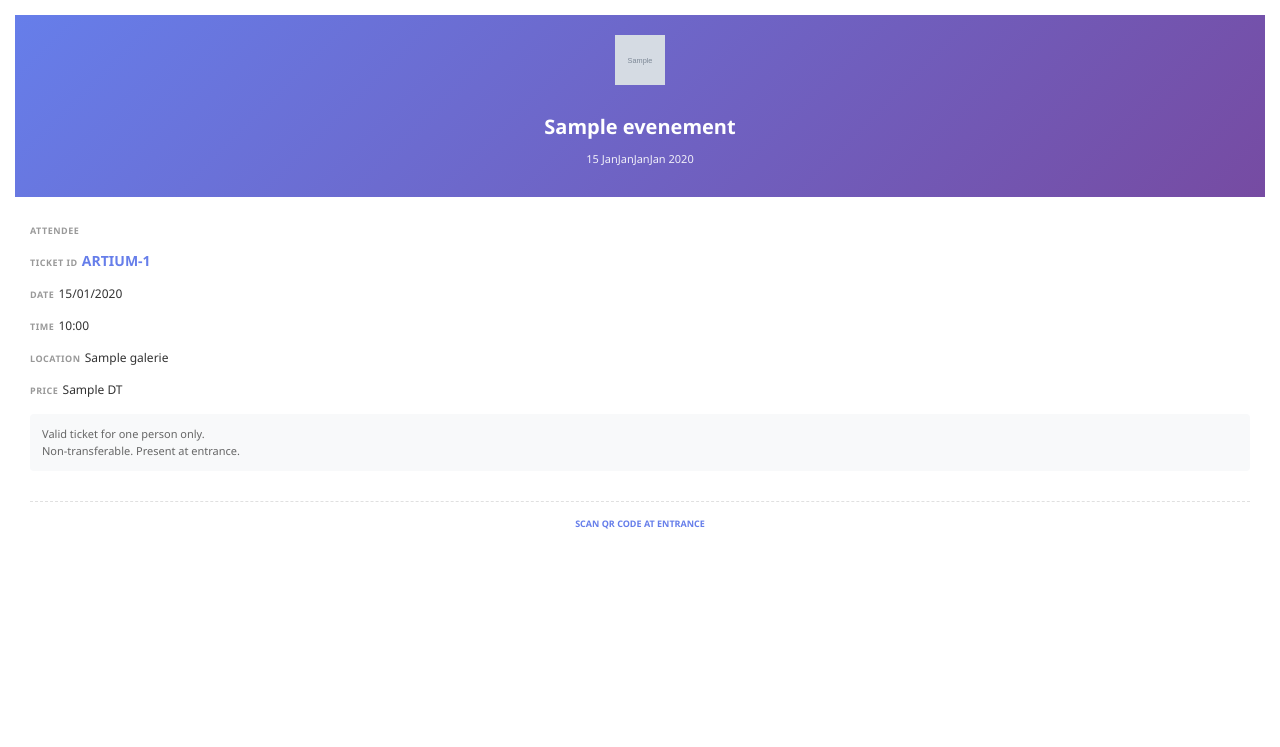
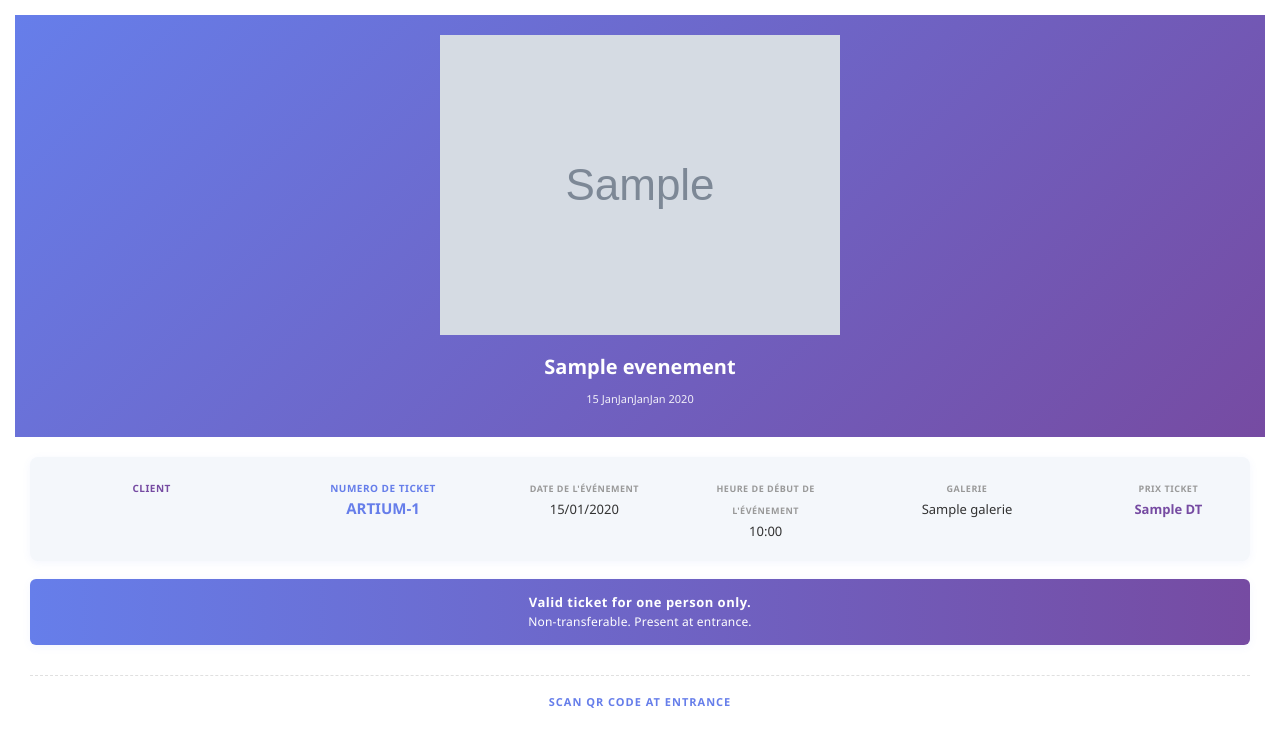
Before and after one commit to RouaZribi203/Esprit-PIDEV-3A52-2026-ARTIUM, a Symfony app: template templates/pdf/ticket_pdf.html.twig in a window 1280 px wide. Shown: the top 747 px of the page. Run offline with Twig, Linux system fonts and the light colour scheme; the template is opened without the code that fills it: most values are stand-ins (such as "Sample title", 1, 10 or a date in 2020); grey boxes marked "Sample" are stand-in pictures; some libraries are stand-ins or nearby versions.

Commit message:
verification et dernieres modifications

```diff
--- a/templates/Front Office/eventsartiste/eventartiste.html.twig
+++ b/templates/Front Office/eventsartiste/eventartiste.html.twig
@@ -43,7 +43,7 @@
                     <span class="ms-3"><i class="bi bi-circle-fill pe-1"></i>{{ evenement.statut ? evenement.statut.value : '' }}</span>
                     <span class="ms-3"><i class="bi bi-ticket-perforated pe-1"></i>{{ row.tickets_sold }} vendu(s)</span>
                   </div>
-                  <p class="small mb-0 text-truncate">{{ evenement.description|striptags|slice(0, 140) }}</p>
+                  <p class="small mb-0 text-truncate event-description">{{ evenement.description|striptags|slice(0, 140) }}</p>
                 </div>
                 <div class="d-flex gap-2 mt-3 mt-md-0">
                   {% if evenement.statut and evenement.statut.value == 'À venir' %}
--- a/templates/Front Office/eventsfront/eventsfront.html.twig
+++ b/templates/Front Office/eventsfront/eventsfront.html.twig
@@ -61,7 +61,8 @@
                           <span class="badge bg-success ms-2">{{ row.ai_score }}/10</span>
                         {% endif %}
                       </h5>
-                      <form method="post" action="{{ path('app_eventdetails', { id: evenement.id }) }}" style="position: relative; z-index: 10;">
+
+                      <form method="post" action="{{ path('app_payment_checkout', { id: evenement.id }) }}" style="position: relative; z-index: 10;">
                         <input type="hidden" name="_token" value="{{ csrf_token('buy_ticket_' ~ evenement.id) }}">
                         <button class="btn btn-sm btn-outline-primary" type="submit" aria-label="Acheter ticket">
                           <i class="bi bi-ticket-perforated"></i>
--- a/templates/emails/ticket.html.twig
+++ b/templates/emails/ticket.html.twig
@@ -30,7 +30,7 @@
                                 Ticket Disponible! ✨
                             </h1>
                             <p style="margin: 0 0 30px 0; text-align: center; color: #718096; font-size: 16px; line-height: 1.6;">
-                                Merci <strong>{{ user.prenom }}</strong>, votre ticket est prêt. Conservez-le précieusement! Le code QR est en pièce jointe.
+                                Merci <strong>{{ user.prenom }}</strong>, votre ticket est prêt. Conservez-le précieusement!
                             </p>
 
                             <!-- DÉTAILS DE L'ÉVÉNEMENT -->
@@ -71,7 +71,7 @@
                                     <td style="background: #fef3c7; border-left: 4px solid #f59e0b; padding: 20px; border-radius: 6px;">
                                         <p style="margin: 0; font-size: 14px; color: #92400e;">
                                             <strong>⚠️ Important:</strong><br>
-                                            Présentez ce code QR à l'entrée. Une seule personne par ticket. Non transférable.
+                                            Présentez votre code QR à l'entrée. Une seule personne par ticket. Non transférable.
                                         </p>
                                     </td>
                                 </tr>
--- a/templates/pdf/ticket_pdf.html.twig
+++ b/templates/pdf/ticket_pdf.html.twig
@@ -101,7 +101,7 @@
         <!-- Header -->
         <div class="ticket-header">
             {% if logo %}
-            <img src="{{ logo }}" alt="ARTIUM" class="logo">
+            <img src="{{ logo }}" alt="ARTIUM" style="width: 400px;;">
             {% endif %}
             <h1 class="event-title">{{ evenement.titre }}</h1>
             <p class="event-date">
@@ -115,52 +115,41 @@
 
         <!-- Content -->
         <div class="ticket-content">
-            <div class="info-section">
-                <div class="info-item">
-                    <span class="info-label">Attendee</span>
-                    <span class="info-value">{{ user.prenom }} {{ user.nom }}</span>
+            <div class="info-section" style="display: flex; flex-wrap: wrap; gap: 18px 32px; background: #f4f7fb; border-radius: 8px; padding: 18px 12px 10px 12px; box-shadow: 0 2px 8px rgba(102,126,234,0.07); margin-bottom: 18px; justify-content: center; text-align: center;">
+                <div class="info-item" style="flex: 1 1 160px; min-width: 140px;">
+                    <span class="info-label" style="color: #764ba2; font-size: 10px;">Client</span><br>
+                    <span class="info-value" style="font-size: 15px; color: #222; font-weight: 600; letter-spacing: 0.5px;">{{ user.prenom }} {{ user.nom }}</span>
                 </div>
-
-                <div class="info-item">
-                    <span class="info-label">Ticket ID</span>
-                    <span class="info-value large">ARTIUM-{{ ticket.id }}</span>
+                <div class="info-item" style="flex: 1 1 120px; min-width: 120px;">
+                    <span class="info-label" style="color: #667eea; font-size: 10px;">Numero de ticket</span><br>
+                    <span class="info-value large" style="font-size: 15px; color: #667eea; font-weight: 700;">ARTIUM-{{ ticket.id }}</span>
                 </div>
-
                 {% if evenement.dateDebut %}
-                <div class="info-item">
-                    <span class="info-label">Date</span>
-                    <span class="info-value">{{ evenement.dateDebut|date('d/m/Y') }}</span>
+                <div class="info-item" style="flex: 1 1 100px; min-width: 100px;">
+                    <span class="info-label">Date de l'événement</span><br>
+                    <span class="info-value" style="font-size: 13px;">{{ evenement.dateDebut|date('d/m/Y') }}</span>
                 </div>
-
-                <div class="info-item">
-                    <span class="info-label">Time</span>
-                    <span class="info-value">{{ evenement.dateDebut|date('H:i') }}</span>
+                <div class="info-item" style="flex: 1 1 80px; min-width: 80px;">
+                    <span class="info-label">Heure de début de l'événement</span><br>
+                    <span class="info-value" style="font-size: 13px;">{{ evenement.dateDebut|date('H:i') }}</span>
                 </div>
                 {% endif %}
-
-                <div class="info-item">
-                    <span class="info-label">Location</span>
-                    <span class="info-value">
-                        {% if evenement.galerie %}
-                            {{ evenement.galerie.nom }}
-                        {% else %}
-                            ARTIUM
-                        {% endif %}
-                    </span>
+                <div class="info-item" style="flex: 1 1 140px; min-width: 120px;">
+                    <span class="info-label">Galerie</span><br>
+                    <span class="info-value" style="font-size: 13px;">{% if evenement.galerie %}{{ evenement.galerie.nom }}{% else %}ARTIUM{% endif %}</span>
                 </div>
-
-                <div class="info-item">
-                    <span class="info-label">Price</span>
-                    <span class="info-value">{{ evenement.prixTicket|default('Free') }} DT</span>
+                <div class="info-item" style="flex: 1 1 80px; min-width: 80px;">
+                    <span class="info-label">Prix Ticket</span><br>
+                    <span class="info-value" style="font-size: 13px; color: #764ba2; font-weight: 600;">{{ evenement.prixTicket|default('Free') }} DT</span>
                 </div>
             </div>
 
-            <div class="description">
-                Valid ticket for one person only.<br/>
+            <div class="description" style="background: linear-gradient(90deg, #667eea 0%, #764ba2 100%); color: #fff; font-size: 12px; border-radius: 6px; padding: 14px 18px; margin-bottom: 22px; text-align: center; font-weight: 500; letter-spacing: 0.2px; box-shadow: 0 2px 8px rgba(102,126,234,0.07);">
+                <span style="font-size: 13px; font-weight: 700; letter-spacing: 0.5px;">Valid ticket for one person only.</span><br/>
                 Non-transferable. Present at entrance.
             </div>
 
-            <div class="qr-placeholder">
+            <div class="qr-placeholder" style="text-align: center; padding: 18px; margin-top: 30px; border-top: 1px dashed #e0e0e0; font-size: 11px; color: #667eea; font-weight: 700; letter-spacing: 1px;">
                 SCAN QR CODE AT ENTRANCE
             </div>
         </div>
```
Also changed, not shown: src/Controller/EventdetailsController.php (+13 -13 lines), templates/Front Office/eventdetails/eventdetails.html.twig (+46 -1 lines), assets/assetsfront/css/style.css.
